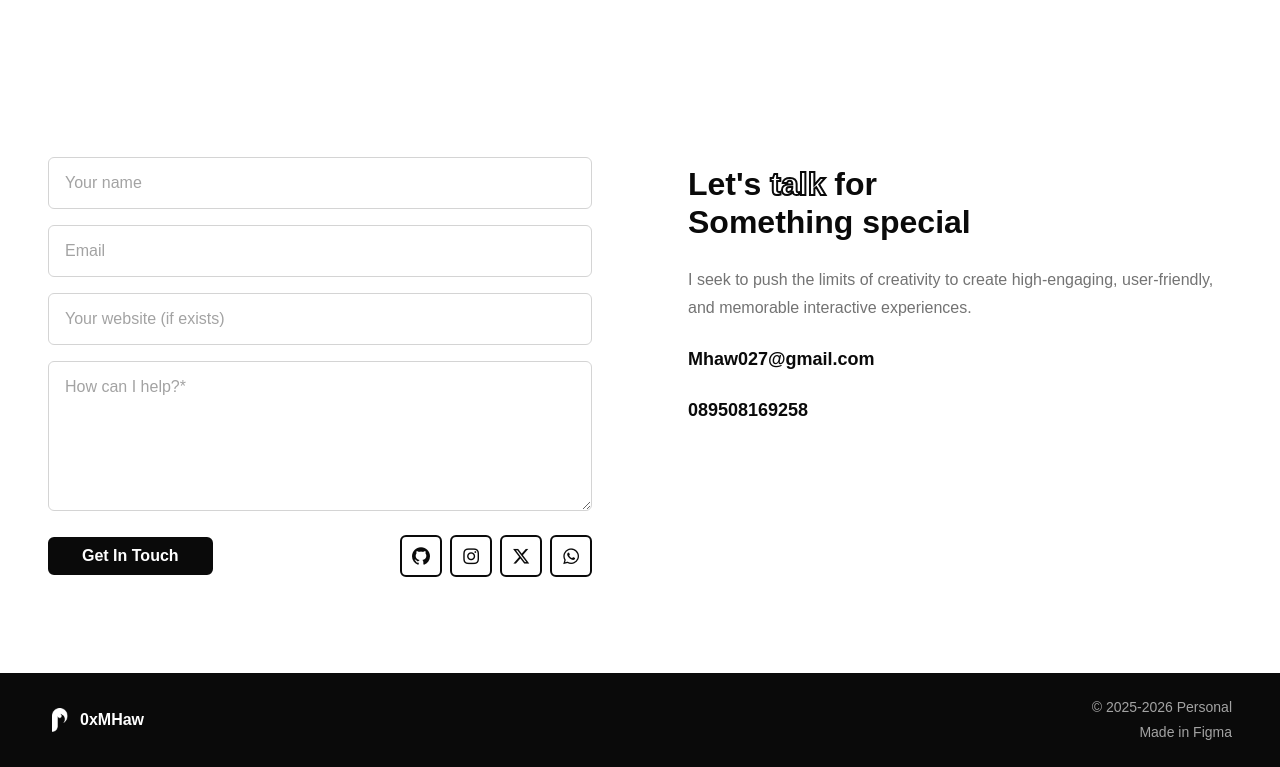
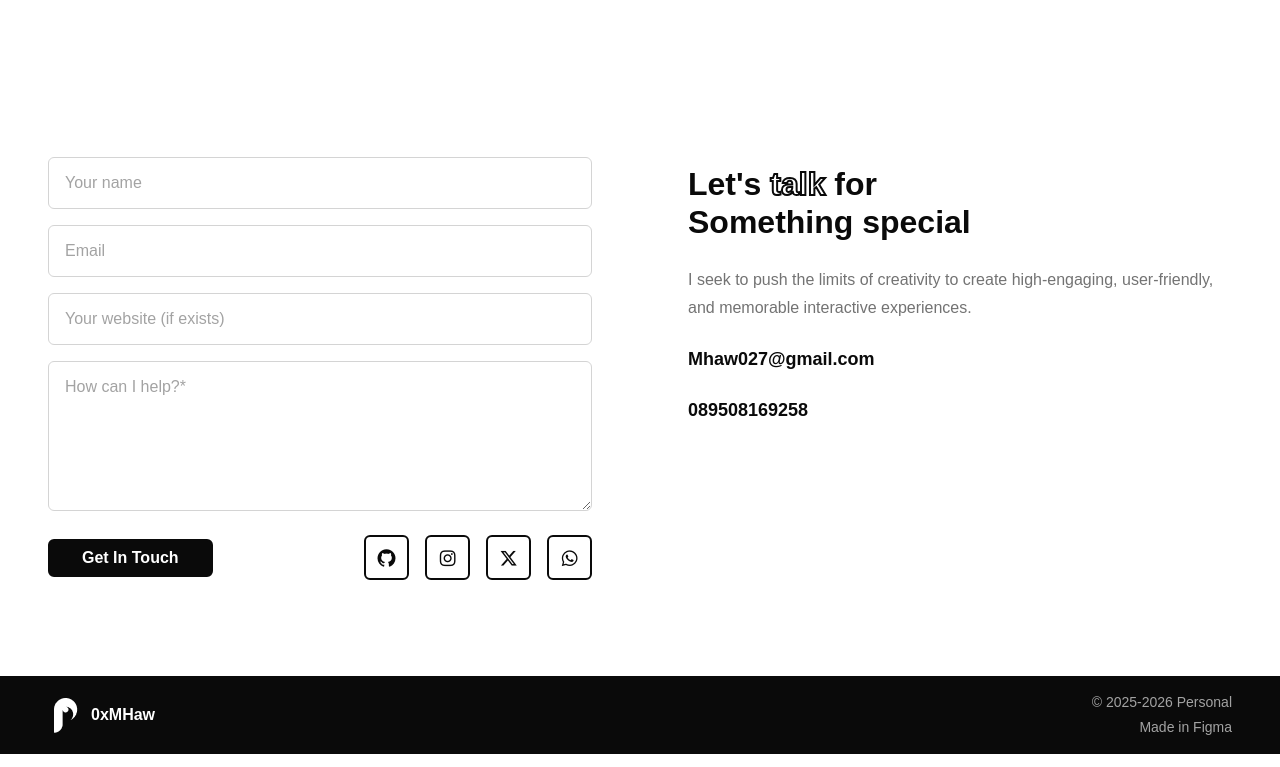
Before and after one commit to 0xMHaw027/company-profile, a website built with Vite: page index.html in a window 1280 px wide. Shown: the part 1813-2580 px from the top of the page. Built offline with nearby package versions, Linux system fonts and the light colour scheme.

```diff
--- a/src/components/contact/contact.js
+++ b/src/components/contact/contact.js
@@ -17,16 +17,16 @@ const Contact = () => {
           <button class="contact__btn">Get In Touch</button>
 
           <div class="contact__social">
-            <a href="#" class="contact__social-link" aria-label="Github" target="_blank">
+            <a href="https://github.com/0xMHaw027" class="contact__social-link" aria-label="Github" target="_blank">
               <i class="fa-brands fa-github"></i>
             </a>
-            <a href="#" class="contact__social-link" aria-label="Instagram" target="_blank">
+            <a href="https://www.instagram.com/hamwaluh27/" class="contact__social-link" aria-label="Instagram" target="_blank">
               <i class="fa-brands fa-instagram"></i>
             </a>
             <a href="#" class="contact__social-link" aria-label="Twitter" target="_blank">
               <i class="fa-brands fa-x-twitter"></i>
             </a>
-            <a href="#" class="contact__social-link" aria-label="Whatsapp" target="_blank">
+            <a href="https://wa.me/6289508169258" class="contact__social-link" aria-label="Whatsapp" target="_blank">
               <i class="fa-brands fa-whatsapp"></i>
             </a>
           </div>
--- a/src/components/contact/contact.scss
+++ b/src/components/contact/contact.scss
@@ -89,13 +89,13 @@
   // ================================
   &__social {
     @include flex-center-y;
-    gap: $spacing-sm;
+    gap: $spacing-md;
   }
 
   &__social-link {
     @include flex-center;
-    width: rem(42);
-    height: rem(42);
+    width: rem(45);
+    height: rem(45);
     border: 2px solid $color-black;
     border-radius: rem(6);
     color: $color-black;
--- a/src/components/footer/footer.scss
+++ b/src/components/footer/footer.scss
@@ -5,7 +5,7 @@
 // ================================
 .footer {
   background-color: $color-black;
-  padding: $spacing-lg 0;
+  padding: $spacing-md 0;
 
   // ================================
   // CONTAINER
@@ -27,8 +27,8 @@
     gap: $spacing-sm;
 
     img {
-      width: rem(24);
-      height: rem(24);
+      width: rem(35);
+      height: rem(35);
       object-fit: contain;
       filter: invert(1);
     }
--- a/src/components/hero/hero.js
+++ b/src/components/hero/hero.js
@@ -33,7 +33,7 @@ const Hero = () => {
           <a href="https://www.instagram.com/hamwaluh27/" class="hero__social-link" aria-label="Instagram" target="_blank">
             <i class="fa-brands fa-instagram"></i>
           </a>
-          <a href="#" class="hero__social-link" aria-label="Whatsapp" target="_blank">
+          <a href="https://wa.me/6289508169258" class="hero__social-link" aria-label="Whatsapp" target="_blank">
             <i class="fa-brands fa-whatsapp"></i>
           </a>
         </div>
--- a/src/components/services/skills.scss
+++ b/src/components/services/skills.scss
@@ -128,7 +128,7 @@
     }
 
     &__grid {
-      grid-template-columns: repeat(5, 1fr); // ← desktop: 5 kolom
+      grid-template-columns: repeat(4, 1fr); // ← desktop: 5 kolom
       gap: $spacing-2xl;
     }
 
```
